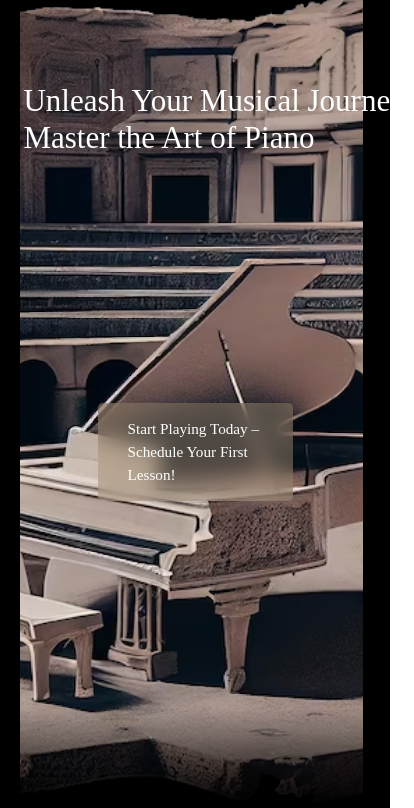
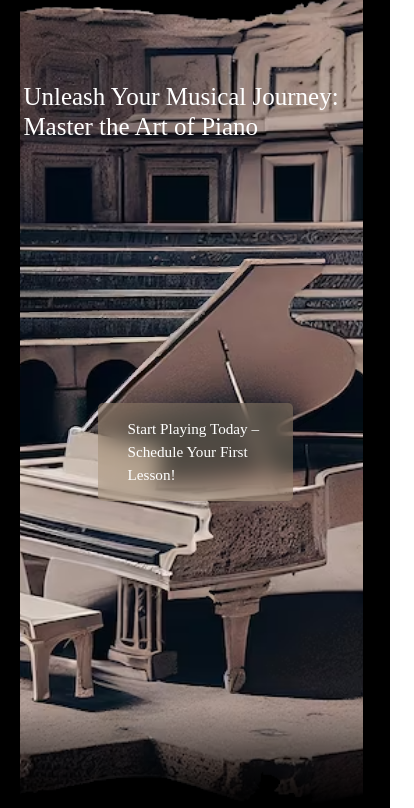
Before and after one commit to HarmonyAc/HarmonyKeys, a plain HTML site: page index.html in a window 390 px wide. Shown: the part 36-844 px from the top of the page, 414 px wide, since content can reach past the window. Drawn offline with Linux system fonts and the light colour scheme; grey boxes are pictures that could not be loaded.

Commit message:
style.css

```diff
--- a/assets/css/style.css
+++ b/assets/css/style.css
@@ -734,3 +734,8 @@ footer {
   }
 
 }
+@media screen and (max-width:416px){
+  .hero-title {
+    font-size: 25px;
+  }
+}
```
